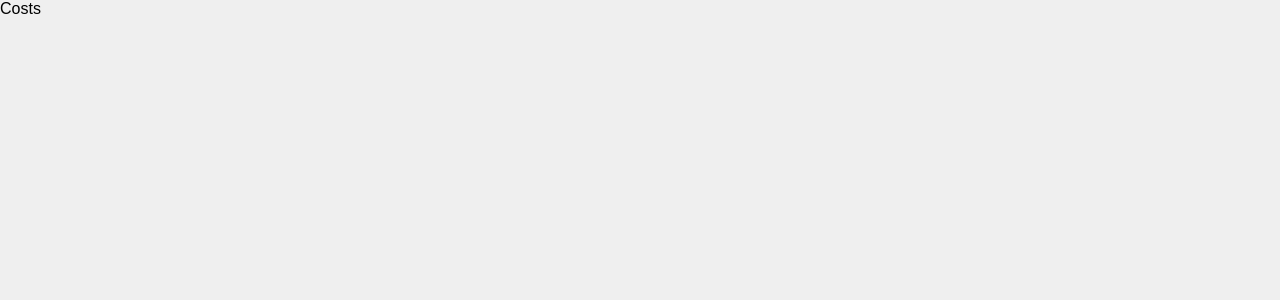
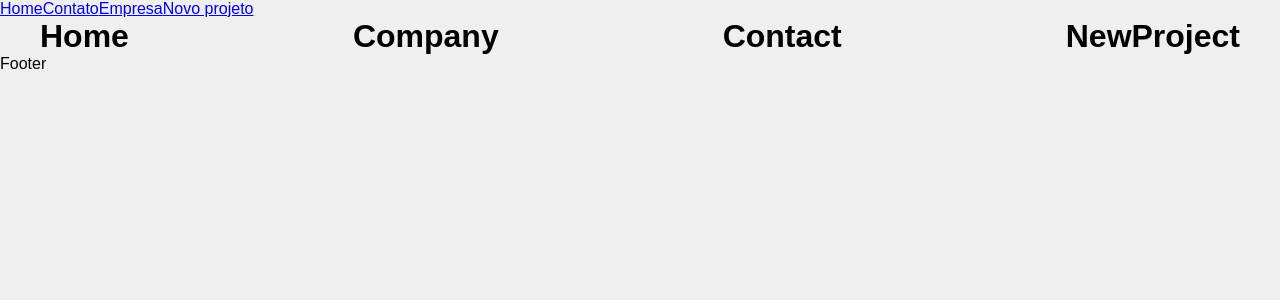
Before and after one commit to IgorKoehler15/aprendendo_react, a React (Create React App) app: page /newproject in a window 1280 px wide. Shown: the top 300 px of the page. Built offline with nearby package versions, Linux system fonts and the light colour scheme.

Commit message:
Estruturando o projeto

```diff
--- a/src/App.js
+++ b/src/App.js
@@ -1,9 +1,40 @@
+import { BrowserRouter as Router, Switch, Route, Link } from "react-router-dom";
+import Home from './components/pages/Home'
+import Contact from './components/pages/Contact'
+import Company from './components/pages/Company'
+import NewProject from './components/pages/NewProject'
+
+import Container from './components/layout/Container'
+
 function App() {
   return (
-    <div className="App">
-      <p>Costs</p>
-    </div>
-  );
+    <Router>
+      <div>
+        <Link to="/">Home</Link>
+        <Link to="/contact">Contato</Link>
+        <Link to="/company">Empresa</Link>
+        <Link to="/newproject">Novo projeto</Link>
+      </div>
+      <switch>
+        <Container customClass="min-height">
+          <route exact path="/">
+            <Home />
+          </route>
+          <route exact path="/company">
+            <Company />
+          </route>
+          <route exact path="/contact">
+            <Contact />
+          </route>
+          <route exact path="/newproject">
+            <NewProject />
+          </route>
+        </Container>
+      </switch>
+      <p>Footer</p>
+    </Router>
+
+  )
 }
 
 export default App;
--- /dev/null
+++ b/src/components/layout/Container.js
@@ -0,0 +1,11 @@
+import styles from './Container.module.css'
+
+function Container(props) {
+    return (
+        <div className={`${styles.container} ${props.customClass}`}>
+            {props.children}
+        </div>
+    )
+}
+
+export default Container
--- /dev/null
+++ b/src/components/layout/Container.module.css
@@ -0,0 +1,20 @@
+.container {
+    width: 1200px;
+    display: flex;
+    justify-content: space-between;
+    margin: 0 auto;
+    flex-wrap: wrap;
+}
+
+.min-height {
+    min-height: 75%;
+}
+
+.start {
+    justify-content: flex-start;
+}
+
+.column {
+    flex-direction: column;
+    justify-content: flex-start;
+}
--- /dev/null
+++ b/src/components/pages/Company.js
@@ -0,0 +1,6 @@
+function Company(){
+    return <h1>Company</h1>
+
+}
+
+export default Company
--- /dev/null
+++ b/src/components/pages/Contact.js
@@ -0,0 +1,6 @@
+function Contact(){
+    return <h1>Contact</h1>
+
+}
+
+export default Contact
--- /dev/null
+++ b/src/components/pages/Home.js
@@ -0,0 +1,6 @@
+function Home(){
+    return <h1>Home</h1>
+
+}
+
+export default Home
--- /dev/null
+++ b/src/components/pages/NewProject.js
@@ -0,0 +1,6 @@
+function NewProject(){
+    return <h1>NewProject</h1>
+
+}
+
+export default NewProject
```
